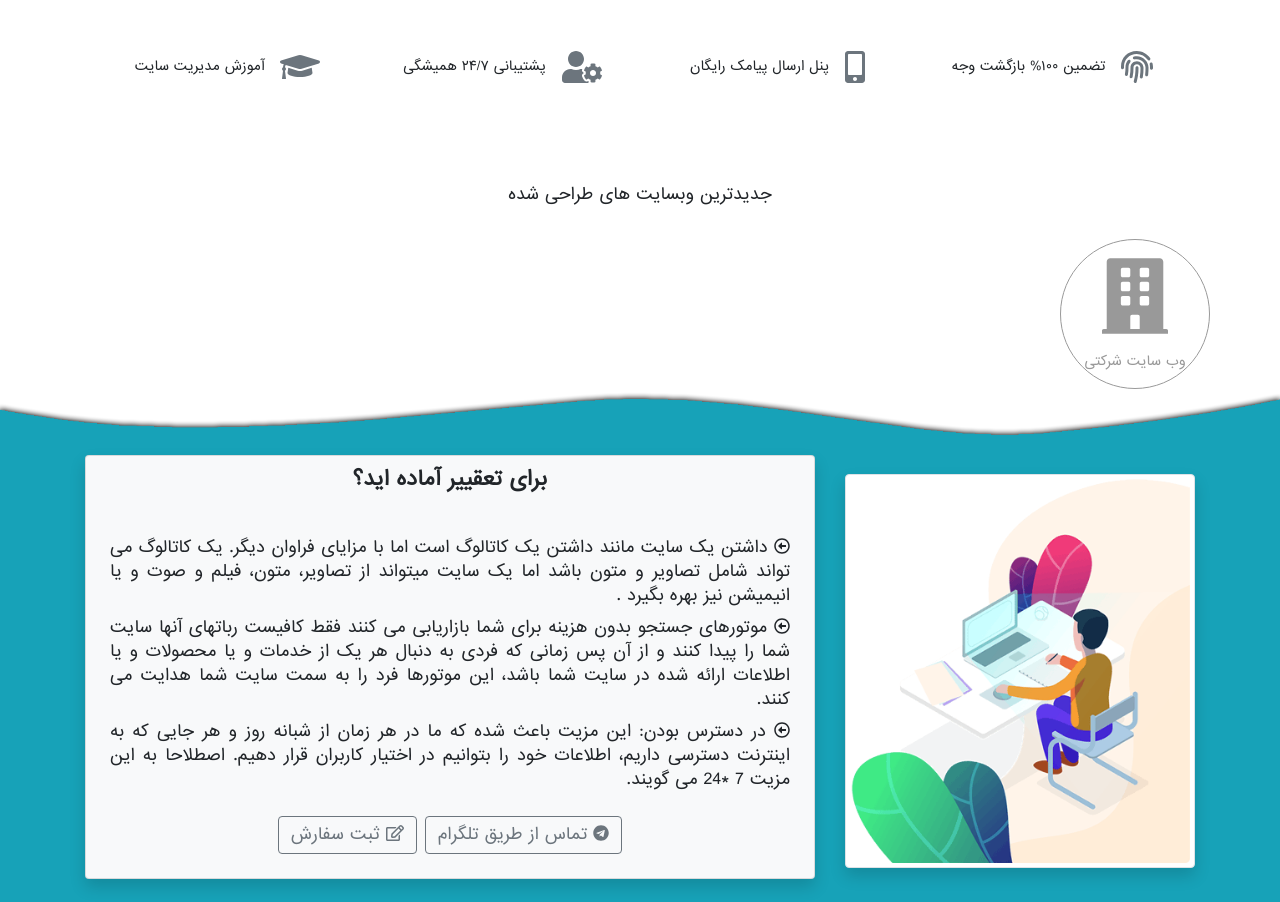
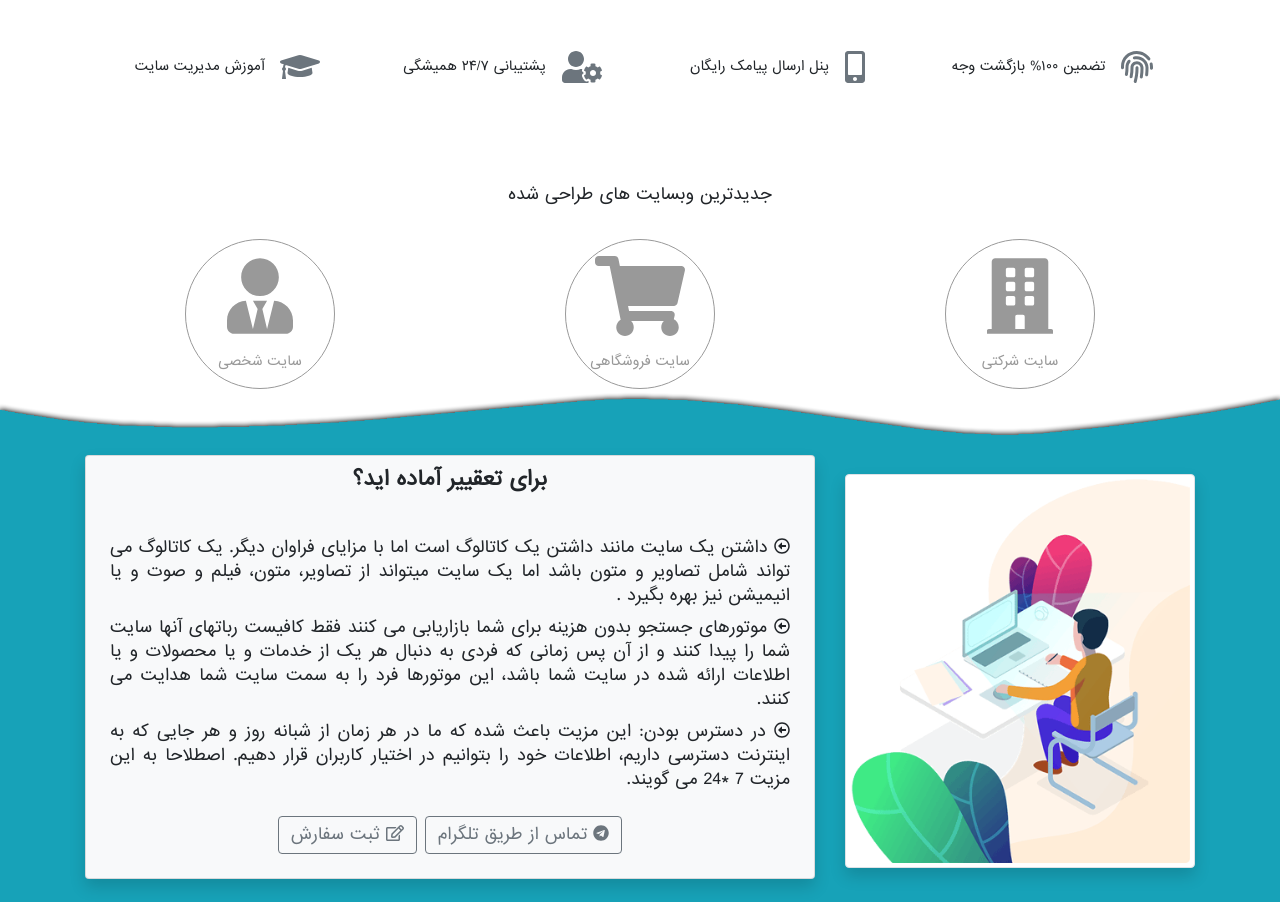
Before and after one commit to mehrzadtajkarimi/test.rahsite.com, a PHP site: page / in a window 1280 px wide. Shown: the part 2490-3392 px from the top of the page. Run offline with PHP 8.4, Linux system fonts and the light colour scheme; data that the repository does not hold is empty; some web fonts are replaced.

Commit message:
یکشنبه 21 بهمن 10:26

```diff
--- a/views/index/nemonekar.php
+++ b/views/index/nemonekar.php
@@ -6,18 +6,24 @@
       </div>
     </div>
     <div class="row">
+      <div id="company" class="col-md-4 d-flex justify-content-center  m-md-0 m-sm-2">
+        <div class="row">
+          <div class="Type-design">
+            <div class="Type-design-template">
               <div class="flip-box bg-transparent cursor-pointer">
                 <div class="flip-box-inner">
                   <div class="flip-box-front">
                     <span class="d-flex justify-content-center"><i class="fas fa-7x fa-building p-3 "></i></span>
-            <p class="text-center font-small">وب سایت شرکتی</p>
+                    <p class="text-center font-small"> سایت شرکتی</p>
                   </div>
                   <div class="flip-box-back d-flex justify-content-center">
-            <img src="public\image\contract_management.jpg" alt="contract_management" >
+                    <img src="public\image\Type-design-company.jpg" alt="contract_management" >
                   </div>
                 </div>
               </div>
-      <div id="image_zoom" class="row mb-5">
+            </div>
+            <div class="Type-design-presentation mb-5 d-none">
+              <div id="image_zoom">
                 <?php foreach ($data as $row) { ?>
                   <div class="col-lg-3 col-md-6  d-flex justify-content-center mb-3">
                     <figure>
@@ -33,4 +39,78 @@
               </div>
             </div>
           </div>
+        </div>
+      </div>
+      <div id="Store" class="col-md-4 d-flex justify-content-center  m-md-0 m-sm-2">
+        <div class="row">
+          <div class="Type-design">
+            <div class="Type-design-template">
+              <div class="flip-box bg-transparent cursor-pointer">
+                <div class="flip-box-inner">
+                  <div class="flip-box-front">
+                    <span class="d-flex justify-content-center"><i class="fas fa-7x fa-shopping-cart p-3 "></i></span>
+                    <p class="text-center font-small">سایت فروشگاهی</p>
+                  </div>
+                  <div class="flip-box-back d-flex justify-content-center">
+                    <img src="public\image\Type-design-Store.jpg" alt="contract_management" >
+                  </div>
+                </div>
+              </div>
+            </div>
+            <div class="Type-design-presentation mb-5 d-none">
+              <div id="image_zoom">
+                <?php foreach ($data as $row) { ?>
+                  <div class="col-lg-3 col-md-6  d-flex justify-content-center mb-3">
+                    <figure>
+                      <a href="<?= $row['link']; ?>" class="d-block overflow-hidden rounded">
+                        <img src="<?= $row['img']; ?>" class="img-fluid " alt="Macbook">
+                      </a>
+                      <figcaption>
+                        <p class="text-center"><?= $row['name']; ?></p>
+                      </figcaption>
+                    </figure>
+                  </div>
+                <?php } ?>
+              </div>
+            </div>
+          </div>
+        </div>
+      </div>
+      <div id="Personal" class="col-md-4 d-flex justify-content-center  m-md-0 m-sm-2">
+        <div class="row">
+          <div class="Type-design">
+            <div class="Type-design-template">
+              <div class="flip-box bg-transparent cursor-pointer">
+                <div class="flip-box-inner">
+                  <div class="flip-box-front">
+                    <span class="d-flex justify-content-center"><i class="fas fa-7x fa-user-tie p-3 "></i></span>
+                    <p class="text-center font-small">سایت شخصی</p>
+                  </div>
+                  <div class="flip-box-back d-flex justify-content-center">
+                    <img src="public\image\Type-design-personal.jpg" alt="contract_management" >
+                  </div>
+                </div>
+              </div>
+            </div>
+            <div class="Type-design-presentation mb-5 d-none">
+              <div id="image_zoom">
+                <?php foreach ($data as $row) { ?>
+                  <div class="col-lg-3 col-md-6  d-flex justify-content-center mb-3">
+                    <figure>
+                      <a href="<?= $row['link']; ?>" class="d-block overflow-hidden rounded">
+                        <img src="<?= $row['img']; ?>" class="img-fluid " alt="Macbook">
+                      </a>
+                      <figcaption>
+                        <p class="text-center"><?= $row['name']; ?></p>
+                      </figcaption>
+                    </figure>
+                  </div>
+                <?php } ?>
+              </div>
+            </div>
+          </div>
+        </div>
+      </div>
+    </div>
+  </div>
 </section>
```
Also changed, not shown: public/js/my.web.js (+0 -87 lines), public/image/Type-design-company.jpg (renamed from public/image/contract_management.jpg), public/image/Type-design-personal.jpg (added), public/image/Type-design-store.jpg (added). Lines whose indentation alone changed are shown as unchanged.
